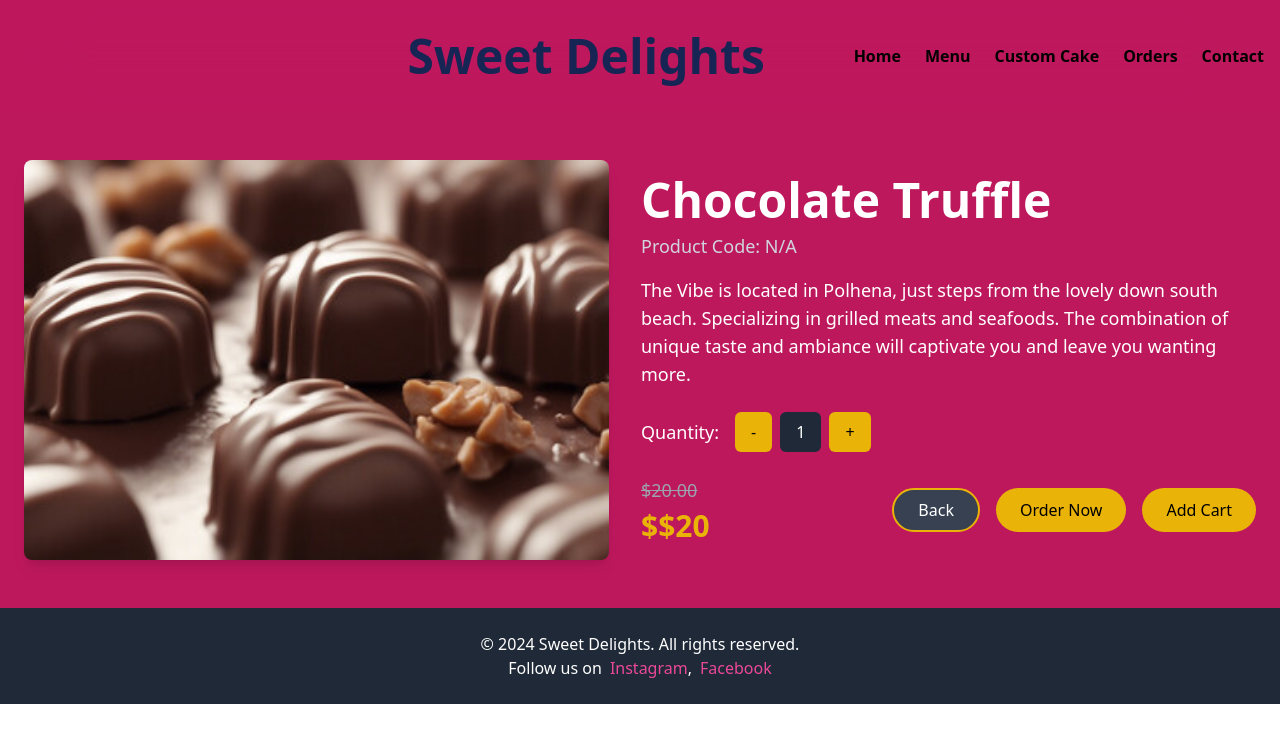
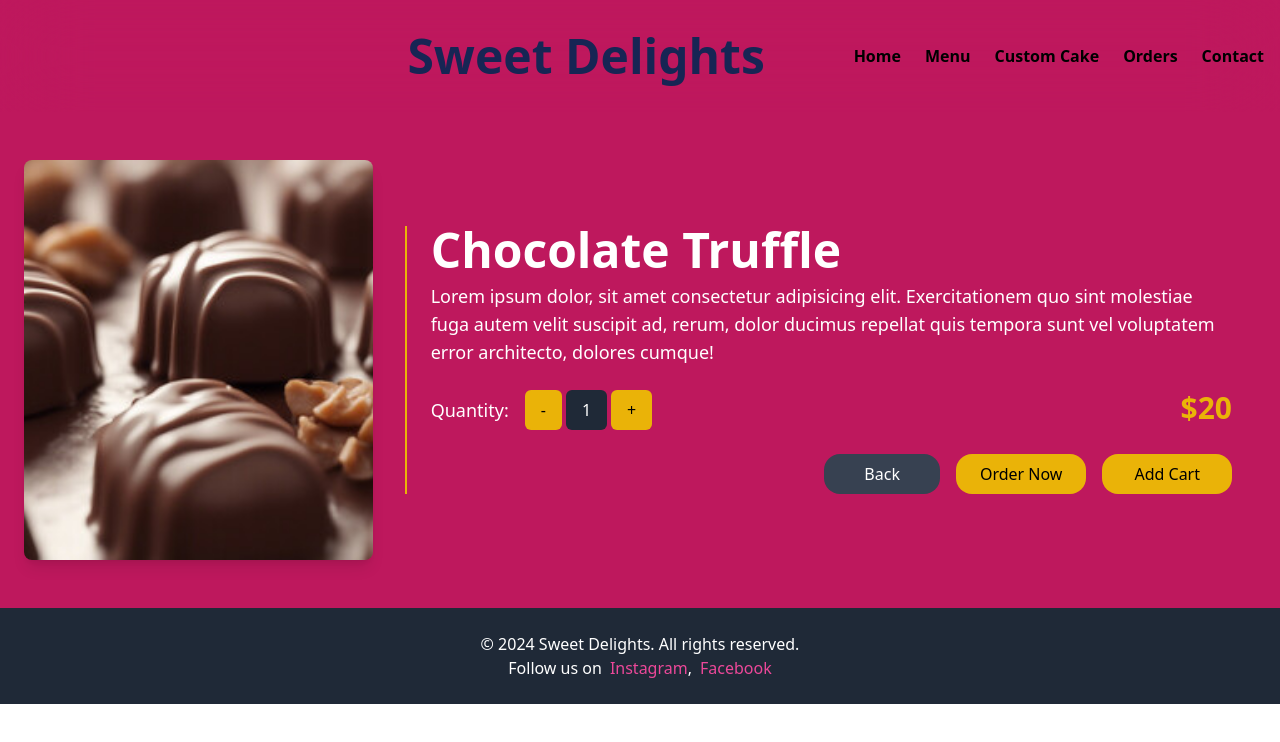
Before and after one commit to HirunaD/Sweet-Delights, a React (Vite) app: page /product/1 in a window 1280 px wide. Shown: the top 742 px of the page. Built offline with nearby package versions, Linux system fonts and the light colour scheme.

Commit message:
Updated the add to cart page ui

```diff
--- a/src/sections/ProductDetail/Hero.tsx
+++ b/src/sections/ProductDetail/Hero.tsx
@@ -1,6 +1,6 @@
-import { useParams, useNavigate } from 'react-router-dom';
-import { useState } from 'react';
-import { cakes } from '../../constants/Home/cakeTypes';
+import { useParams, useNavigate } from "react-router-dom";
+import { useState } from "react";
+import { cakes } from "../../constants/Home/cakeTypes";
 
 const Hero = () => {
   const params = useParams();
@@ -21,70 +21,82 @@ const Hero = () => {
   };
 
   const handleQuantityChange = (type) => {
-    if (type === 'increase') {
+    if (type === "increase") {
       setQuantity((prev) => prev + 1);
-    } else if (type === 'decrease' && quantity > 1) {
+    } else if (type === "decrease" && quantity > 1) {
       setQuantity((prev) => prev - 1);
     }
   };
 
   if (!product) {
-    return <div className="container mx-auto text-center">Product not found!</div>;
+    return (
+      <div className="container mx-auto text-center">Product not found!</div>
+    );
   }
 
   return (
     <div className="container mx-auto px-6 py-12 text-white">
-      <div className="flex flex-col md:flex-row items-center md:space-x-8">
+      <div className="flex flex-col md:flex-row items-center md:space-x-8 divide-x-2 divide-yellow-500">
+        <div>
           <img
             src={product.image}
             alt={product.name}
-          className="w-[720px] md:w-1/2 h-[400px] object-cover rounded-lg shadow-lg"
+            className="w-[800px] h-[400px] object-cover rounded-lg shadow-lg"
           />
-        <div className="text-center md:text-left">
+        </div>
+        <div className="px-6 text-center md:text-left">
           <h1 className="text-5xl font-bold mb-2">{product.name}</h1>
-          <p className="text-lg text-gray-300 mb-4">Product Code: {product.code || 'N/A'}</p>
+          {/* <p className="text-lg text-gray-300 mb-4">Product Code: {product.code || 'N/A'}</p> */}
           <p className="text-lg mb-6">
-            The Vibe is located in Polhena, just steps from the lovely down south beach. Specializing in grilled meats
-            and seafoods. The combination of unique taste and ambiance will captivate you and leave you wanting more.
+            Lorem ipsum dolor, sit amet consectetur adipisicing elit.
+            Exercitationem quo sint molestiae fuga autem velit suscipit ad,
+            rerum, dolor ducimus repellat quis tempora sunt vel voluptatem error
+            architecto, dolores cumque!
           </p>
+          <div className="flex justify-between">
             <div className="flex items-center gap-4 mb-6">
               <p className="text-lg">Quantity:</p>
-            <div className="flex items-center gap-2">
+              <div className="flex items-center gap-1">
                 <button
                   className="bg-yellow-500 text-black px-4 py-2 rounded-md hover:bg-yellow-600"
-                onClick={() => handleQuantityChange('decrease')}
+                  onClick={() => handleQuantityChange("decrease")}
                 >
                   -
                 </button>
-              <span className="px-4 py-2 bg-gray-800 rounded-md">{quantity}</span>
+                <span className="px-4 py-2 bg-gray-800 rounded-md">
+                  {quantity}
+                </span>
                 <button
                   className="bg-yellow-500 text-black px-4 py-2 rounded-md hover:bg-yellow-600"
-                onClick={() => handleQuantityChange('increase')}
+                  onClick={() => handleQuantityChange("increase")}
                 >
                   +
                 </button>
               </div>
             </div>
-          <div className="flex justify-between items-center">
             <div>
-              <p className="line-through text-gray-400 text-lg mb-1">${product.originalPrice || '20.00'}</p>
-              <p className="text-3xl text-yellow-500 font-bold">${product.price}</p>
+              {/* <p className="line-through text-gray-400 text-lg mb-1">${product.originalPrice || '20.00'}</p> */}
+              <p className="text-3xl text-yellow-500 font-bold">
+                {product.price}
+              </p>
             </div>
-            <div className="flex gap-4">
+          </div>
+
+          <div className="flex gap-4 items-center justify-end">
             <button
-                className="bg-gray-700 text-white px-6 py-2 rounded-full hover:bg-gray-800 border-2 border-yellow-500"
+              className="bg-gray-700 text-white px-10 py-2 rounded-2xl hover:bg-gray-800"
               onClick={handleBack}
             >
               Back
             </button>
             <button
-                className="bg-yellow-500 text-black px-6 py-2 rounded-full hover:bg-yellow-600"
-                onClick={() => alert('Order Now clicked!')}
+              className="bg-yellow-500 text-black px-6 py-2 rounded-2xl hover:bg-yellow-600"
+              onClick={() => alert("Order Now clicked!")}
             >
               Order Now
             </button>
             <button
-                className="bg-yellow-500 text-black px-6 py-2 rounded-full hover:bg-yellow-600"
+              className="bg-yellow-500 text-black px-8 py-2 rounded-2xl hover:bg-yellow-600"
               onClick={handleAddToCart}
             >
               Add Cart
@@ -93,7 +105,6 @@ const Hero = () => {
         </div>
       </div>
     </div>
-    </div>
   );
 };
 
```
Lines whose indentation alone changed are shown as unchanged.
